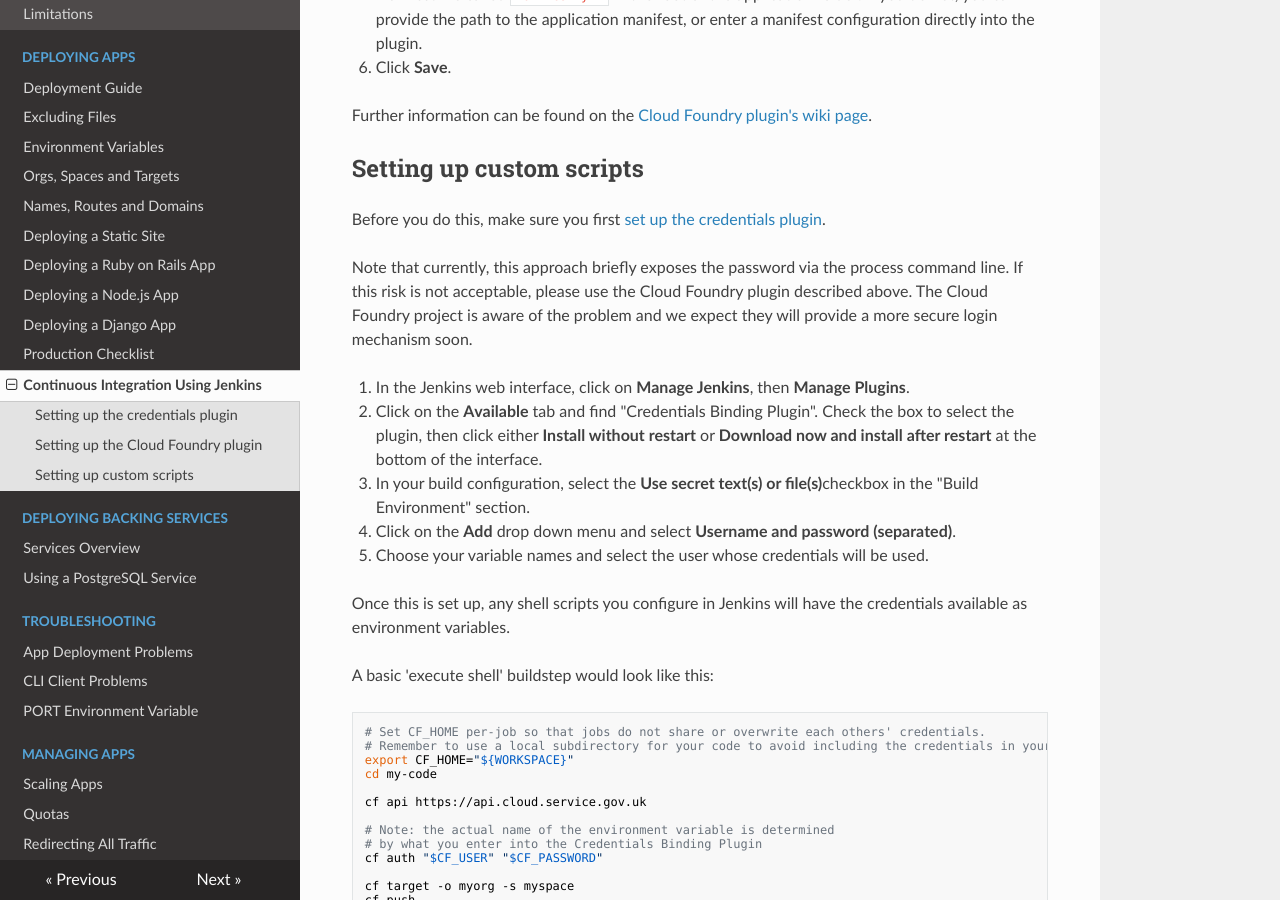
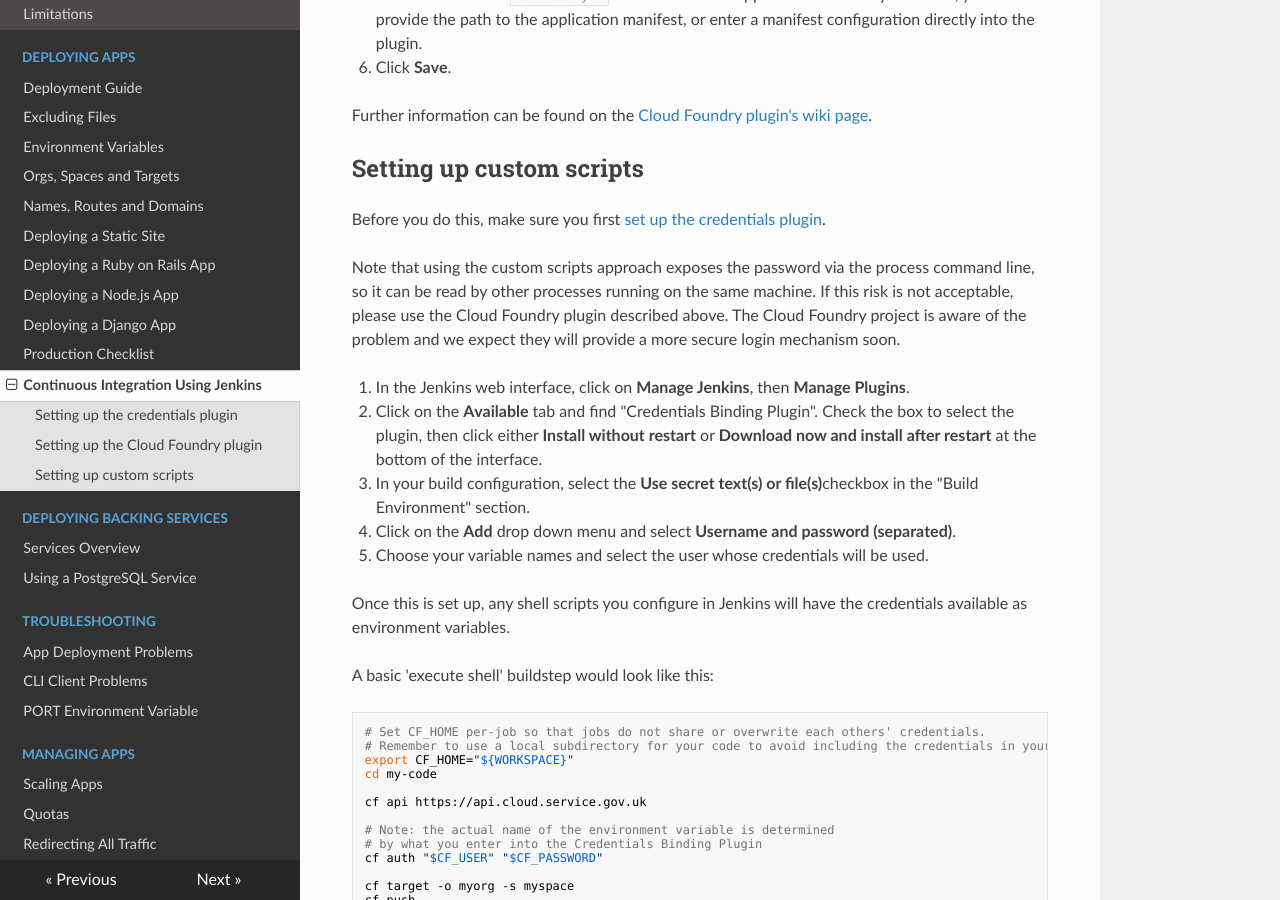
Before and after one commit to alphagov/paas-developer-docs, an MkDocs documentation site: the page built from docs/deploying_apps/jenkins.md, in a window 1280 px wide and 900 px high, scrolled down 1829 px. Built offline with MkDocs 1.6.1, drawn with Linux system fonts in a browser that asks for light colours; nearby versions of some CDN libraries; old or Windows-style settings are respelled for this version of MkDocs.

Commit message:
Make warning slightly more explicit about risk

```diff
--- a/docs/deploying_apps/jenkins.md
+++ b/docs/deploying_apps/jenkins.md
@@ -56,7 +56,7 @@ Further information can be found on the [Cloud Foundry plugin's wiki page](https
 
 Before you do this, make sure you first [set up the credentials plugin](/deploying_apps/jenkins/#setting-up-the-credentials-plugin).
 
-Note that currently, this approach briefly exposes the password via the process command line. If this risk is not acceptable, please use the Cloud Foundry plugin described above. The Cloud Foundry project is aware of the problem and we expect they will provide a more secure login mechanism soon.
+Note that using the custom scripts approach exposes the password via the process command line, so it can be read by other processes running on the same machine. If this risk is not acceptable, please use the Cloud Foundry plugin described above. The Cloud Foundry project is aware of the problem and we expect they will provide a more secure login mechanism soon.
 
 1. In the Jenkins web interface, click on **Manage Jenkins**, then **Manage Plugins**.
 2. Click on the **Available** tab and find "Credentials Binding Plugin". Check the box to select the plugin, then click either **Install without restart** or **Download now and install after restart** at the bottom of the interface.
```
